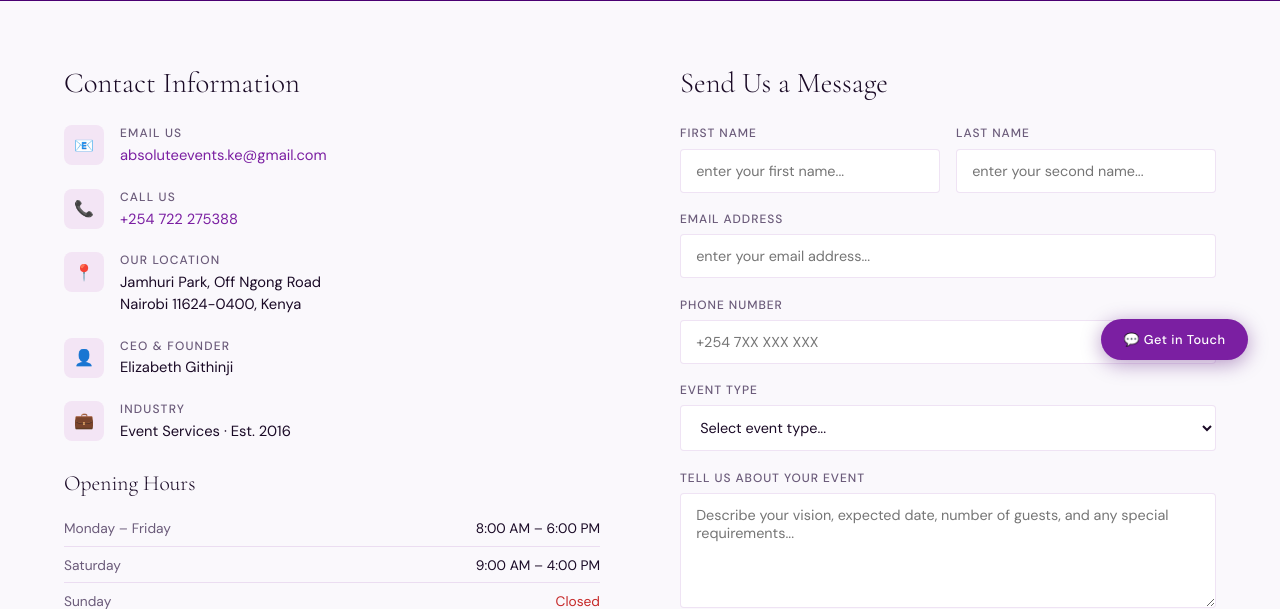
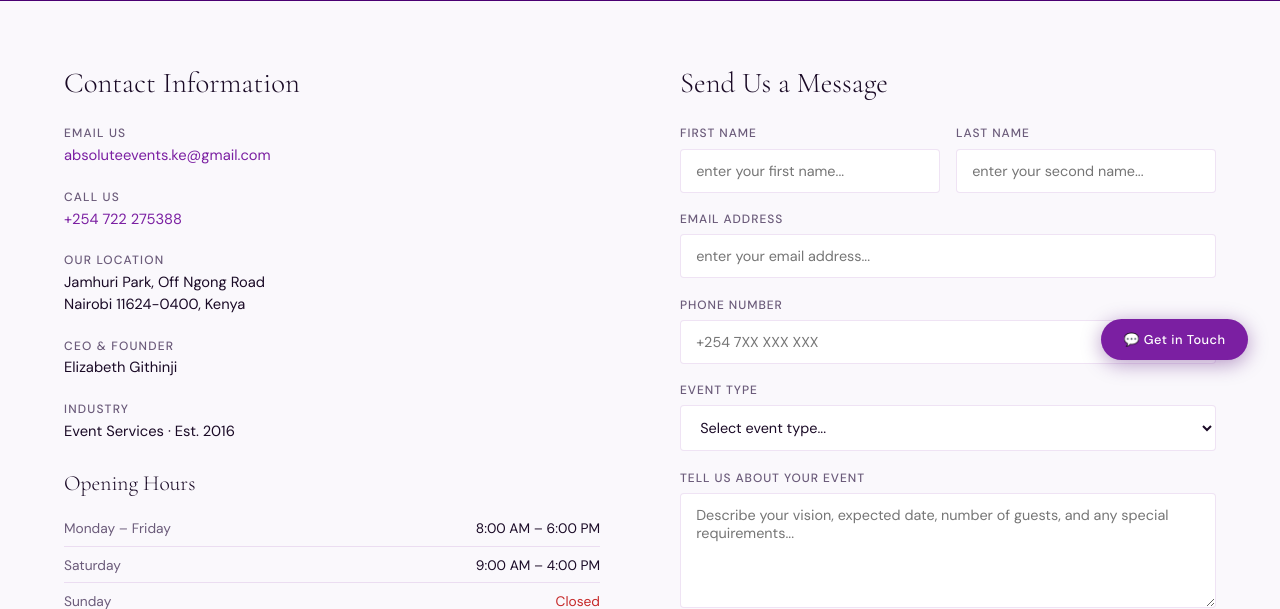
Before and after one commit to myles-mikido/absoluteevents, a Django app: page /?page=contact in a window 1280 px wide. Shown: the part 408-1017 px from the top of the page. Run offline with Django 5.2, Linux system fonts and the light colour scheme.

Commit message:
fix contact information

```diff
--- a/templates/index.html
+++ b/templates/index.html
@@ -1065,11 +1065,11 @@ footer{background:var(--purple-deep);color:var(--white);padding:4rem 5vw 2rem;}
     <div class="contact-grid">
       <div class="reveal">
         <div class="ci-title">Contact Information</div>
-        <div class="ci-item"><div class="ci-icon">📧</div><div class="ci-t"><p>Email Us</p><p><a href="mailto:absoluteevents.ke@gmail.com">absoluteevents.ke@gmail.com</a></p></div></div>
-        <div class="ci-item"><div class="ci-icon">📞</div><div class="ci-t"><p>Call Us</p><p><a href="tel:+254722275388">+254 722 275388</a></p></div></div>
-        <div class="ci-item"><div class="ci-icon">📍</div><div class="ci-t"><p>Our Location</p><p>Jamhuri Park, Off Ngong Road<br>Nairobi 11624-0400, Kenya</p></div></div>
-        <div class="ci-item"><div class="ci-icon">👤</div><div class="ci-t"><p>CEO &amp; Founder</p><p>Elizabeth Githinji</p></div></div>
-        <div class="ci-item"><div class="ci-icon">💼</div><div class="ci-t"><p>Industry</p><p>Event Services · Est. 2016</p></div></div>
+        <div class="ci-item"><div class="ci-t"><p>Email Us</p><p><a href="mailto:absoluteevents.ke@gmail.com">absoluteevents.ke@gmail.com</a></p></div></div>
+        <div class="ci-item"><div class="ci-t"><p>Call Us</p><p><a href="tel:+254722275388">+254 722 275388</a></p></div></div>
+        <div class="ci-item"><div class="ci-t"><p>Our Location</p><p>Jamhuri Park, Off Ngong Road<br>Nairobi 11624-0400, Kenya</p></div></div>
+        <div class="ci-item"><div class="ci-t"><p>CEO &amp; Founder</p><p>Elizabeth Githinji</p></div></div>
+        <div class="ci-item"><div class="ci-t"><p>Industry</p><p>Event Services · Est. 2016</p></div></div>
         <div class="h-title">Opening Hours</div>
         <div class="h-row"><span class="h-day">Monday – Friday</span><span>8:00 AM – 6:00 PM</span></div>
         <div class="h-row"><span class="h-day">Saturday</span><span>9:00 AM – 4:00 PM</span></div>
```
